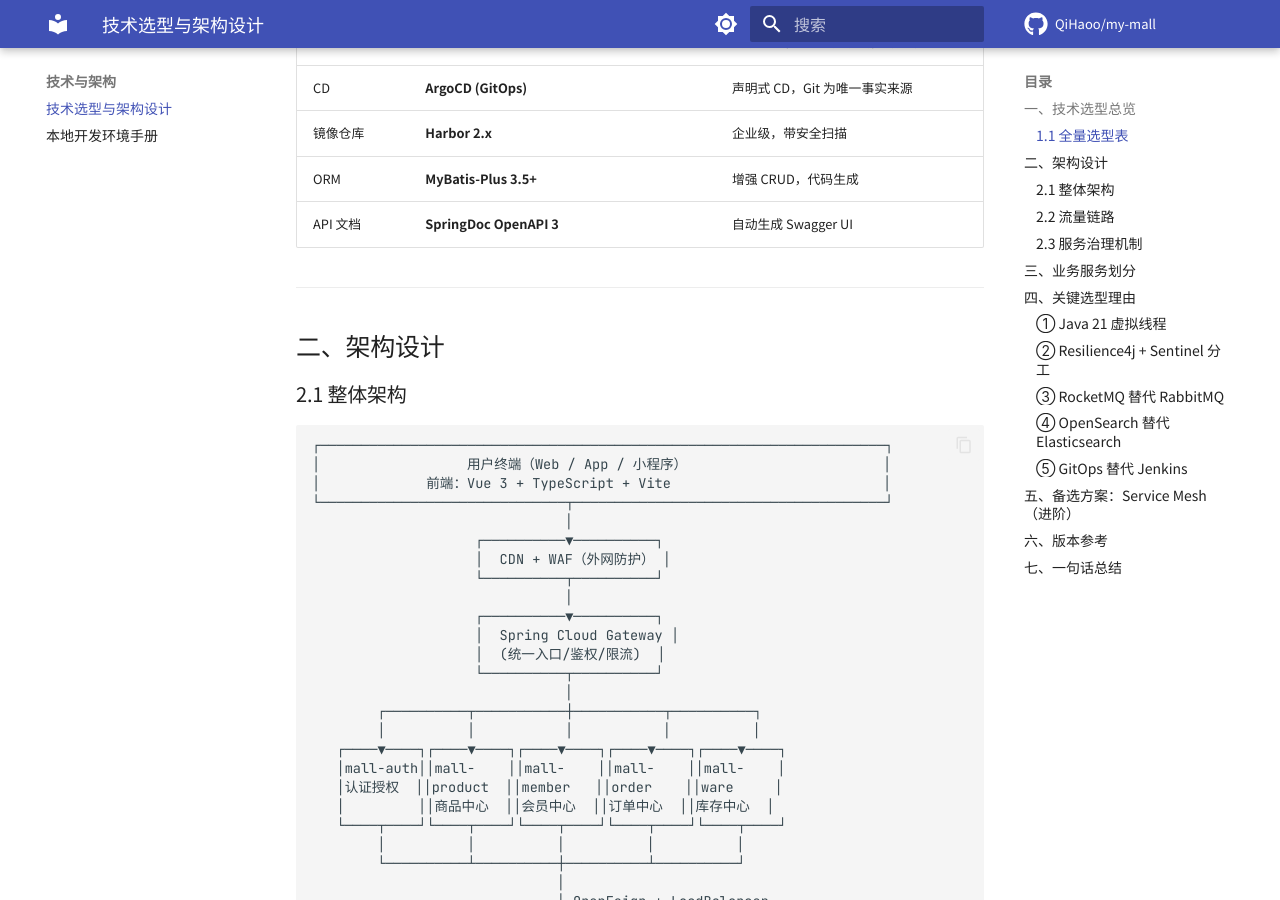
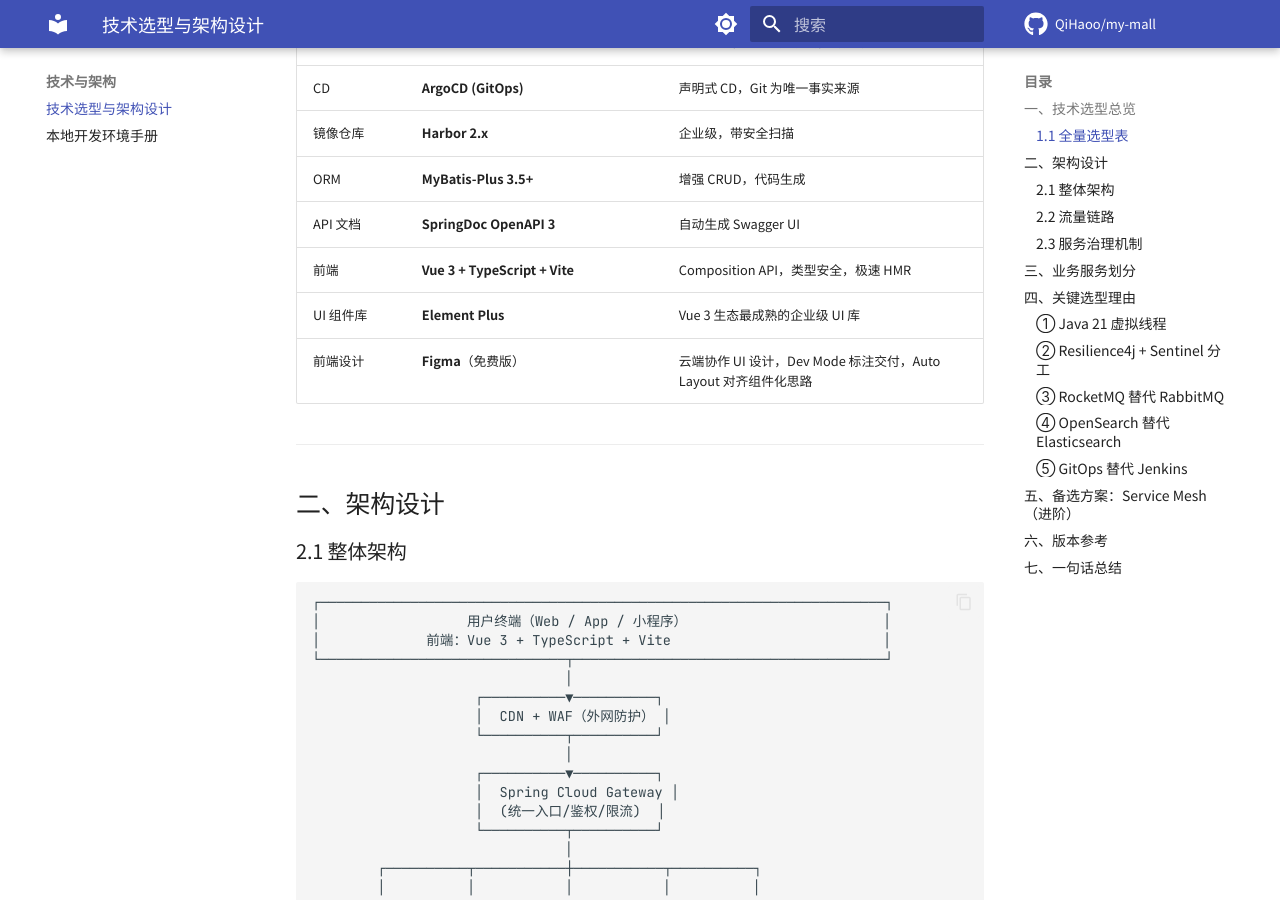
Before and after one commit to QiHaoo/my-mall, an MkDocs documentation site: the page built from docs/tech-stack-and-architecture-2026.md, in a window 1280 px wide and 900 px high, scrolled down 1636 px. Built offline with MkDocs 1.6.1 and Material for MkDocs 9.7.7, drawn with Linux system fonts in a browser that asks for light colours; comment, search, counter and statistics services are not loaded.

Commit message:
docs: 技术选型补充前端设计工具（Figma + Element Plus）

```diff
--- a/docs/tech-stack-and-architecture-2026.md
+++ b/docs/tech-stack-and-architecture-2026.md
@@ -39,6 +39,9 @@
 | 镜像仓库 | **Harbor 2.x** | 企业级，带安全扫描 |
 | ORM | **MyBatis-Plus 3.5+** | 增强 CRUD，代码生成 |
 | API 文档 | **SpringDoc OpenAPI 3** | 自动生成 Swagger UI |
+| 前端 | **Vue 3 + TypeScript + Vite** | Composition API，类型安全，极速 HMR |
+| UI 组件库 | **Element Plus** | Vue 3 生态最成熟的企业级 UI 库 |
+| 前端设计 | **Figma**（免费版） | 云端协作 UI 设计，Dev Mode 标注交付，Auto Layout 对齐组件化思路 |
 
 ---
 
```
Also changed, not shown: AGENTS.md (+2 -0 lines).
